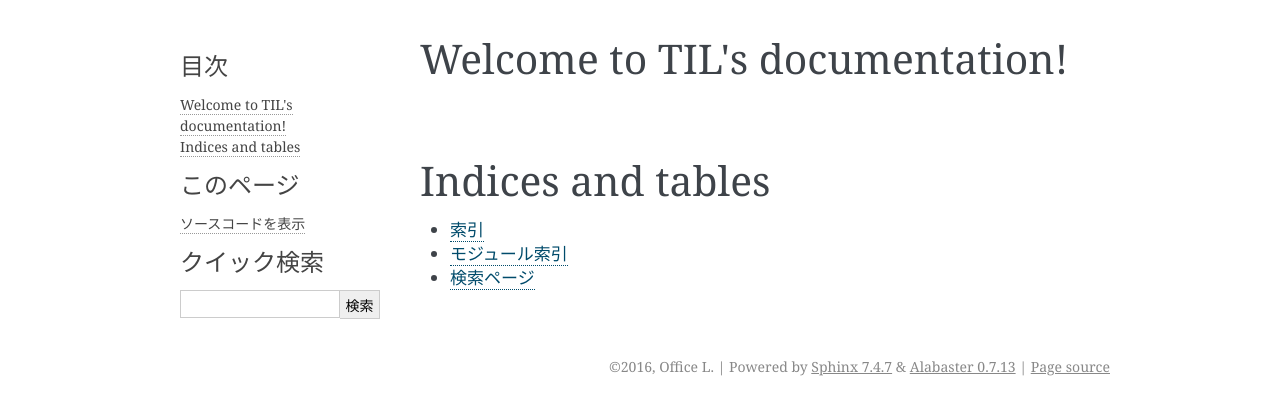
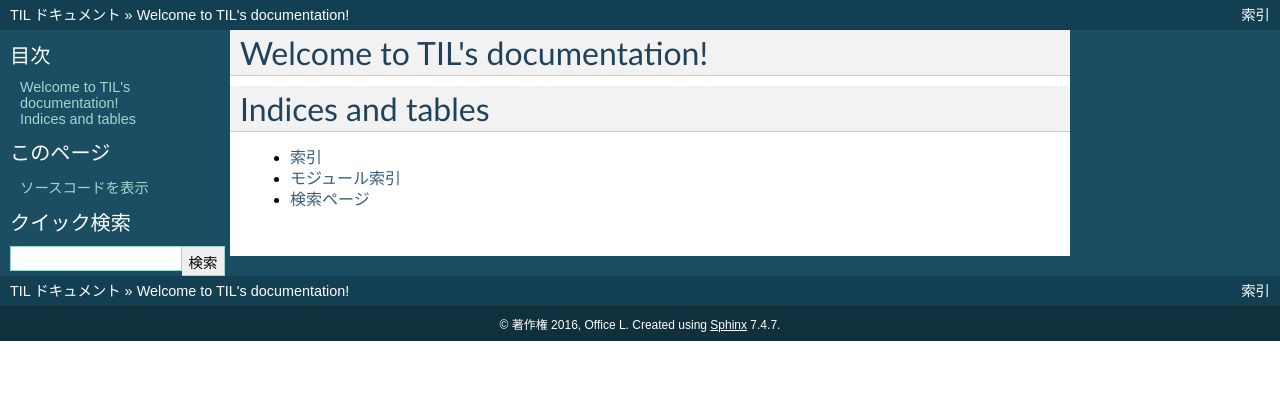
Before and after one commit to officel/til, a Sphinx documentation site: the page built from documents/source/index.rst, in a window 1280 px wide. Shown: the top 415 px of the page. Built offline with Sphinx 7.4.7, drawn with Linux system fonts in a browser that asks for light colours.

Commit message:
default theme

```diff
--- a/documents/source/conf.py
+++ b/documents/source/conf.py
@@ -85,7 +85,7 @@ todo_include_todos = False
 # The theme to use for HTML and HTML Help pages.  See the documentation for
 # a list of builtin themes.
 #
-html_theme = 'alabaster'
+html_theme = 'default'
 
 # Theme options are theme-specific and customize the look and feel of a theme
 # further.  For a list of options available for each theme, see the
--- a/documents/source/index.rst
+++ b/documents/source/index.rst
@@ -2,6 +2,7 @@
    sphinx-quickstart on Wed Dec 21 01:49:04 2016.
    You can adapt this file completely to your liking, but it should at least
    contain the root `toctree` directive.
+   sphinx
 
 Welcome to TIL's documentation!
 ===============================
```
